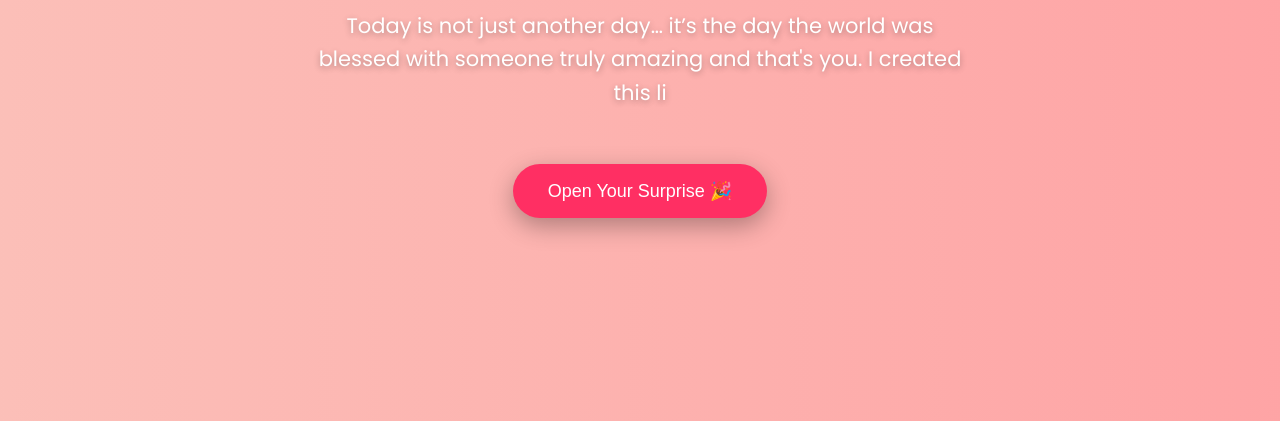
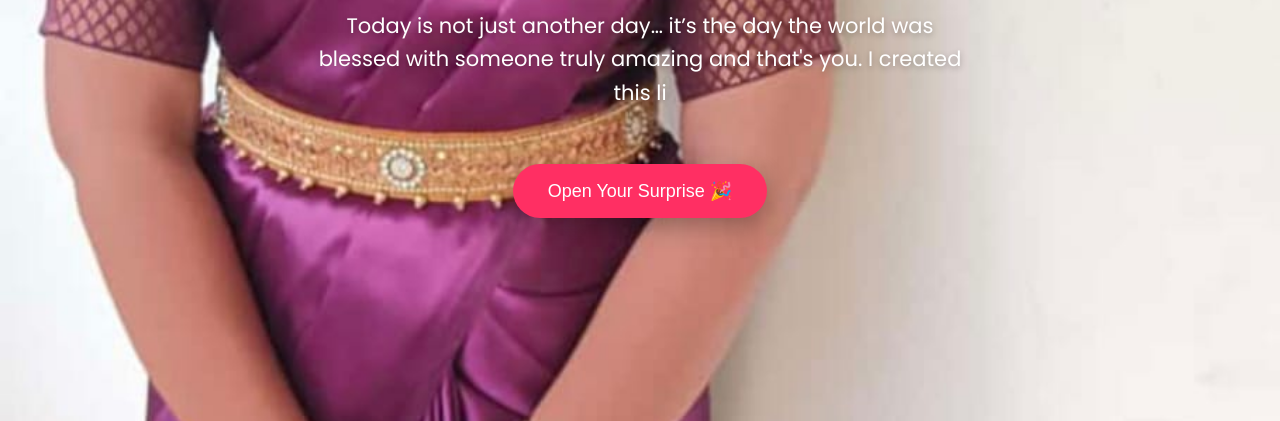
Before and after one commit to abdul-rahman-04/Amirthu, a plain HTML site: page index.html in a window 1280 px wide. Shown: the part 379-800 px from the top of the page. Drawn offline with Linux system fonts and the light colour scheme.

Commit message:
first commit

```diff
--- a/index.html
+++ b/index.html
@@ -16,9 +16,12 @@
 
 <body>
 
+
 <audio id="bgMusic" autoplay loop>
 <source src="Happy_Birthday_-_Anirudh_Ravichander (mp3cut.net).mp3" type="audio/mpeg">
 </audio>
+
+<img src="herphoto.jpg" class="wallpaper">
 
 <section class="hero">
 
@@ -112,9 +115,9 @@ On your birthday, I just want you to know how much you mean to the people around
 </p>
 
 <p class="popup-ending">
-Happy Birthday once again Amirr Jii 🎂✨ <br>
+Happy Birthday once again Amirr Jii 🎂 <br>
 
-Stay the amazing person you are.
+Stay just the way you are
 </p>
 
 <p class="popup-sign">
--- a/script.js
+++ b/script.js
@@ -18,6 +18,7 @@ setTimeout(type,40);
 }
 
 }
+
 
 type();
 
--- a/style.css
+++ b/style.css
@@ -30,6 +30,16 @@ overflow-x:hidden;
 50%{background-position:100% 50%}
 100%{background-position:0% 50%}
 
+}
+
+.wallpaper{
+position:fixed;
+top:0;
+left:0;
+width:100%;
+height:100%;
+object-fit:cover;
+z-index:-1;
 }
 
 /* HERO SECTION */
```
Also changed, not shown: herphoto.jpg (added).
